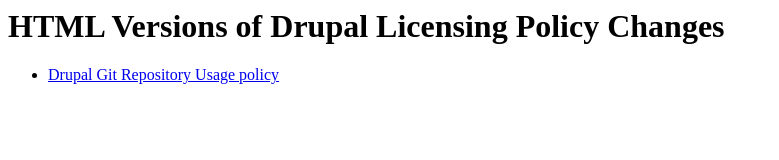
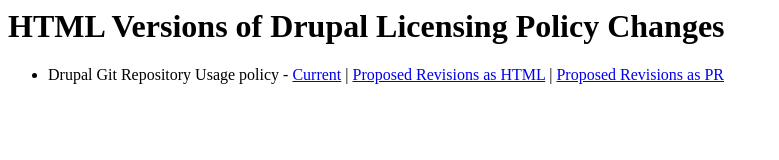
Before and after one commit to drupal-lwg/drupal-lwg.github.io, a plain HTML site: page index.html in a window 1280 px wide. Shown: the whole page, without its empty margins (0-779 px from the left). Drawn offline with Linux system fonts and the light colour scheme.

Commit message:
added links to original, html of revision, and diff from pr

```diff
--- a/index.html
+++ b/index.html
@@ -4,7 +4,7 @@
 	<h1>HTML Versions of Drupal Licensing Policy Changes</h1>
 
 	<ul>
-	  <li><a href="git-repository-usage-policy.htm">Drupal Git Repository Usage policy</a></li>
+	  <li>Drupal Git Repository Usage policy - <a href="git-repository-usage-policy.htm">Current</a> | <a href="http://htmlpreview.github.io/?https://github.com/drupal-lwg/drupal-lwg.github.io/blob/lwg-reboot/git-repository-usage-policy.htm">Proposed Revisions as HTML</a> | <a href="https://github.com/drupal-lwg/drupal-lwg.github.io/pull/1/files">Proposed Revisions as PR</a></li>
 	</ul>
 
   </body>
```
